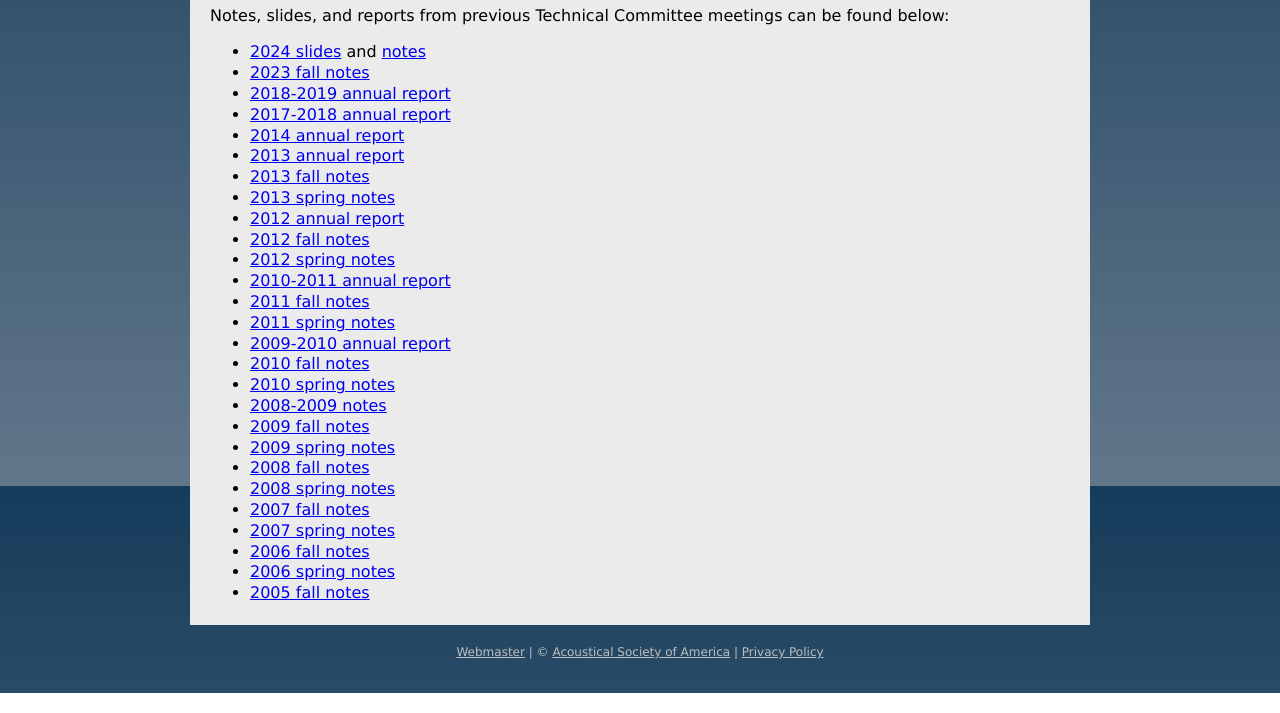
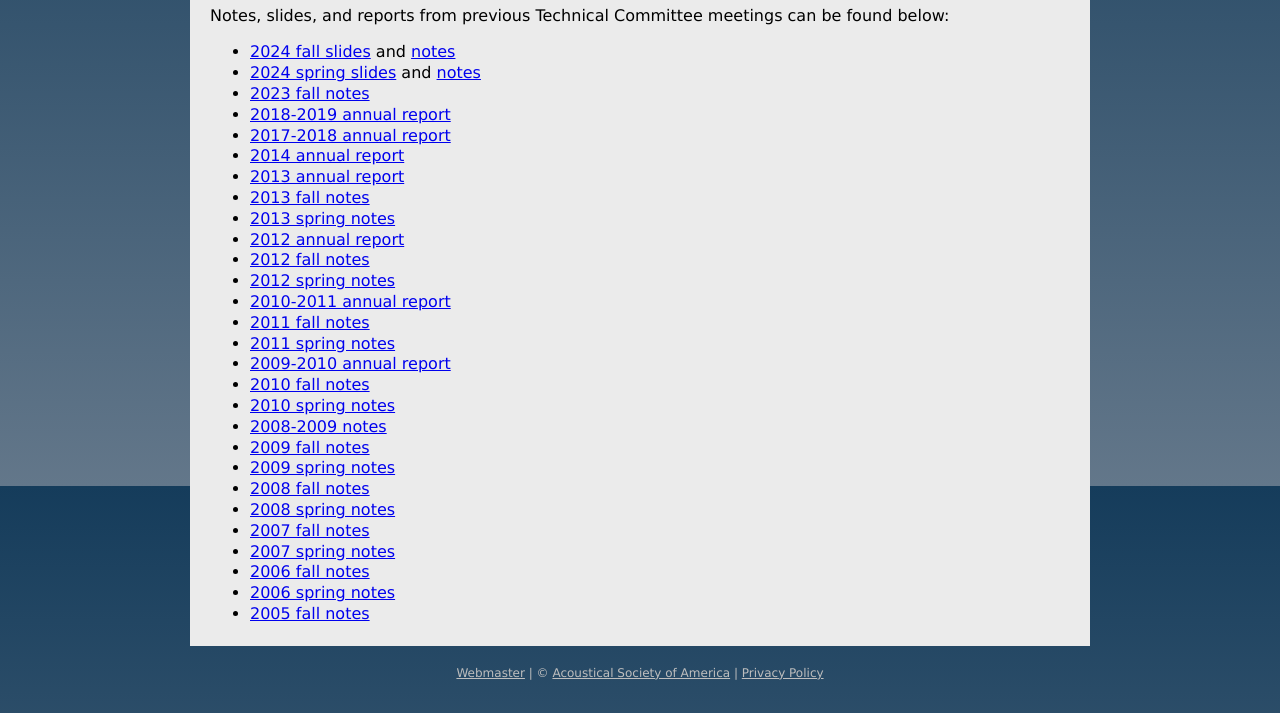
Before and after one commit to biomedicalacoustics/biomedicalacoustics.github.io, a plain HTML site: page notes.html in a window 1280 px wide. Shown: the part 314-1027 px from the top of the page. Drawn offline with nearby package versions, Linux system fonts and the light colour scheme.

Commit message:
Update notes.html

```diff
--- a/notes.html
+++ b/notes.html
@@ -60,7 +60,9 @@ window.MathJax = {
 <h2 id="notes">Meeting notes</h2>
 <p>Notes, slides, and reports from previous Technical Committee meetings can be found below:</p>
 <ul>
-<li><a href="docs/batc-slides-spring2024.pdf" target="_blank" rel="noopener noreferrer">2024 slides</a> and <a href="docs/batc-minutes-spring2024.pdf" target="_blank" rel="noopener noreferrer">notes</a></li>
+<li><a href="docs/batc-slides-fall2024.pdf" target="_blank" rel="noopener noreferrer">2024 fall slides</a> and <a href="docs/batc-minutes-fall2024.pdf" target="_blank" rel="noopener noreferrer">notes</a></li>
+
+<li><a href="docs/batc-slides-spring2024.pdf" target="_blank" rel="noopener noreferrer">2024 spring slides</a> and <a href="docs/batc-minutes-spring2024.pdf" target="_blank" rel="noopener noreferrer">notes</a></li>
 
 <li><a href="docs/batc-minutes-fall2023.pdf" target="_blank" rel="noopener noreferrer">2023 fall notes</a></li>
 
```
